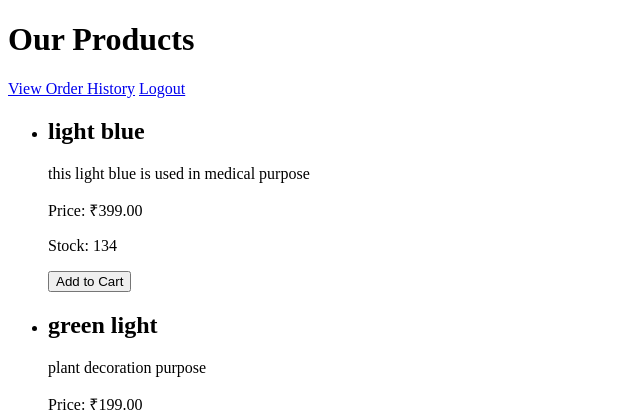
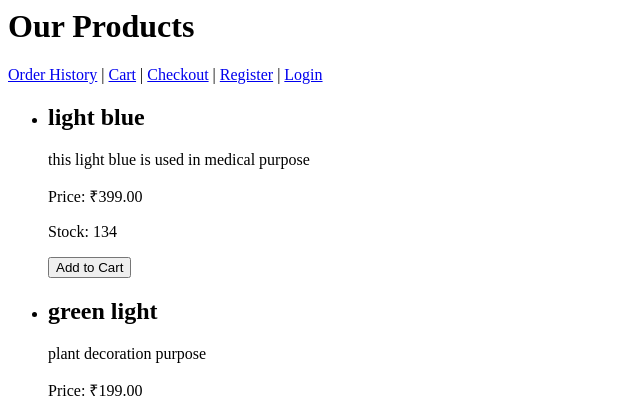
Before and after one commit to SatyendraRock/ecommerce-django, a Django app: page / in a window 1280 px wide. Shown: the top 418 px of the page, without its empty margins (0-640 px from the left). Run offline with Django 5.2, Linux system fonts and the light colour scheme; data comes from the database, SQL or seed files in the repository.

Commit message:
Add navigation links to product list page

```diff
--- a/store/templates/store/product_list.html
+++ b/store/templates/store/product_list.html
@@ -1,13 +1,18 @@
-<!DOCTYPE html>
-<html>
-<head>
-    <title>Product Listings</title>
-
-</head>
 <body>
     <h1>Our Products</h1>
-    <a href="{% url 'order_history' %}">View Order History</a>
-    <a href="{% url 'logout' %}">Logout</a>
+
+    <!-- Navigation Links -->
+    <nav style="margin-bottom: 20px;">
+        <a href="{% url 'order_history' %}">Order History</a> |
+        <a href="{% url 'cart' %}">Cart</a> |
+        <a href="{% url 'checkout' %}">Checkout</a> |
+        {% if not request.user.is_authenticated %}
+            <a href="{% url 'register' %}">Register</a> |
+            <a href="{% url 'login' %}">Login</a>
+        {% else %}
+            <a href="{% url 'logout' %}">Logout</a>
+        {% endif %}
+    </nav>
 
     <ul>
         {% for product in products %}
@@ -17,11 +22,10 @@
                 <p>Price: ₹{{ product.price }}</p>
                 <p>Stock: {{ product.stock }}</p>
                 <form method="POST" action="{% url 'add_to_cart' product.id %}">
-                   {% csrf_token %}
-                <button type="submit">Add to Cart</button>
+                    {% csrf_token %}
+                    <button type="submit">Add to Cart</button>
                 </form>
             </li>
         {% endfor %}
     </ul>
 </body>
-</html>
```
